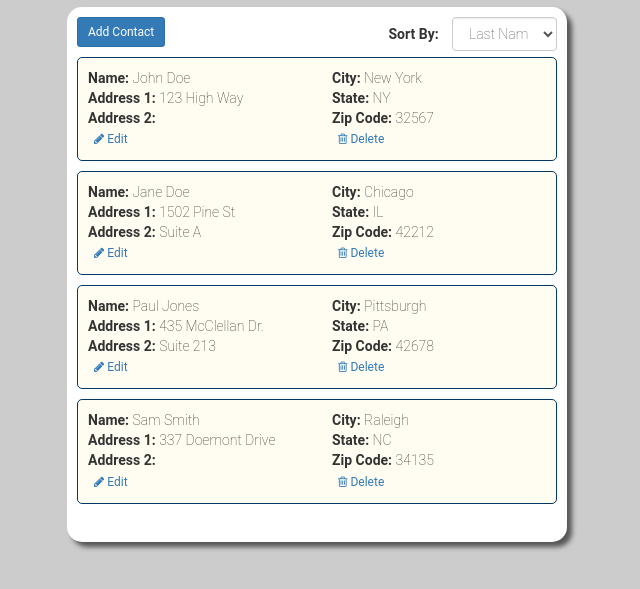
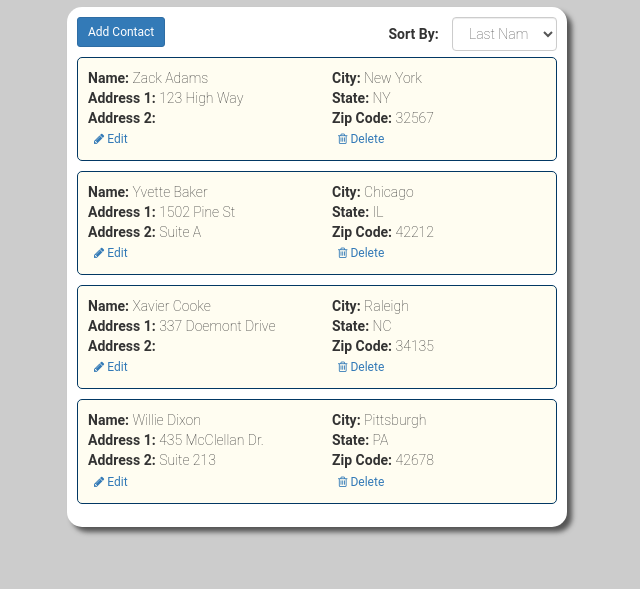
Before and after one commit to bclover/AddressBook, a website: page src/index.html in a window 1280 px wide. Shown: the part 63-652 px from the top of the page, without its empty margins (323-963 px from the left). Drawn offline with nearby package versions, Linux system fonts and the light colour scheme.

Commit message:
Tweaked the sorting to use reverse order. Small tweak to the wrapper height.

```diff
--- a/src/index.html
+++ b/src/index.html
@@ -139,7 +139,7 @@
     <!-- List of Contacts -->
     <div id="contactInfo" ng-hide="addContactFormIsVisible">
 
-        <div class="contact-item" ng-repeat="person in people | orderBy:currentSort.data">
+        <div class="contact-item" ng-repeat="person in people | orderBy:currentSort.data:reverse">
 
             <div class="row">
                 <div class="col-md-6">
--- a/src/js/app.js
+++ b/src/js/app.js
@@ -23,8 +23,8 @@ myApp.controller('MainController', ['$scope', '$filter', function ($scope, $filt
     $scope.people = [
         {
             id:        1,
-            firstName: 'John',
-            lastName:  'Doe',
+            firstName: 'Zack',
+            lastName:  'Adams',
             address1:  '123 High Way',
             address2:  '',
             city:      'New York',
@@ -33,8 +33,8 @@ myApp.controller('MainController', ['$scope', '$filter', function ($scope, $filt
         },
         {
             id:        2,
-            firstName: 'Jane',
-            lastName:  'Doe',
+            firstName: 'Yvette',
+            lastName:  'Baker',
             address1:  '1502 Pine St',
             address2:  'Suite A',
             city:      'Chicago',
@@ -43,8 +43,8 @@ myApp.controller('MainController', ['$scope', '$filter', function ($scope, $filt
         },
         {
             id:        3,
-            firstName: 'Sam',
-            lastName:  'Smith',
+            firstName: 'Xavier',
+            lastName:  'Cooke',
             address1:  '337 Doemont Drive',
             address2:  '',
             city:      'Raleigh',
@@ -53,8 +53,8 @@ myApp.controller('MainController', ['$scope', '$filter', function ($scope, $filt
         },
         {
             id:        4,
-            firstName: 'Paul',
-            lastName:  'Jones',
+            firstName: 'Willie',
+            lastName:  'Dixon',
             address1:  '435 McClellan Dr.',
             address2:  'Suite 213',
             city:      'Pittsburgh',
--- a/src/styles/custom.css
+++ b/src/styles/custom.css
@@ -38,7 +38,7 @@ h1{
 }
 
 .wrapper{
-    min-height: 535px;
+    min-height: 520px;
     width: 500px;
     margin: 0 auto;
     box-shadow: 5px 5px 5px #555;
```
